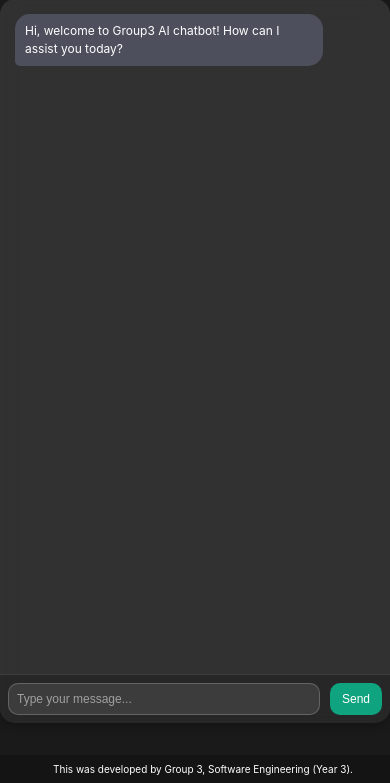
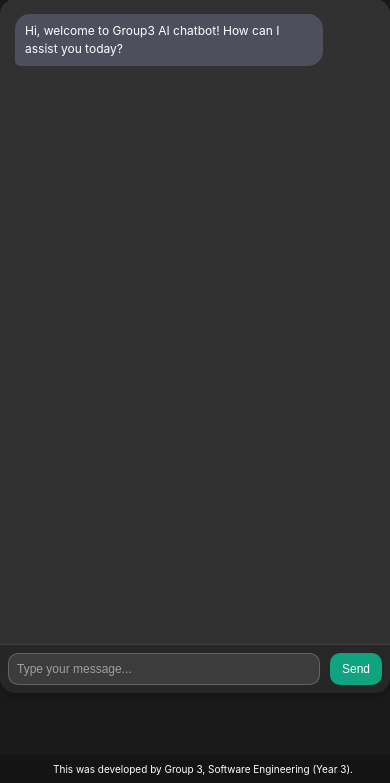
Before and after one commit to henryallison/AI_Group3_Implementation_Assignment3, a Flask app: page / in a window 390 px wide. Shown: the part 61-844 px from the top of the page. Run offline with Flask 3, Linux system fonts and the light colour scheme; parts of the project's set-up code (start-up, migrations or seed data) failed here and were passed over.

Commit message:
Update styles.css

```diff
--- a/static/styles.css
+++ b/static/styles.css
@@ -185,9 +185,9 @@ body {
 
     /* Adjust chat container height */
     .chat-container {
-        height: calc(100vh - 120px); /* Reduce space for header and footer */
+        height: calc(100vh - 150px); /* Further reduce height for smaller screens */
         margin-top: 60px; /* Reduce space for header */
-        margin-bottom: 50px; /* Reduce space for footer */
+        margin-bottom: 70px; /* Increase space for footer */
     }
 
     /* Adjust message font size */
```
